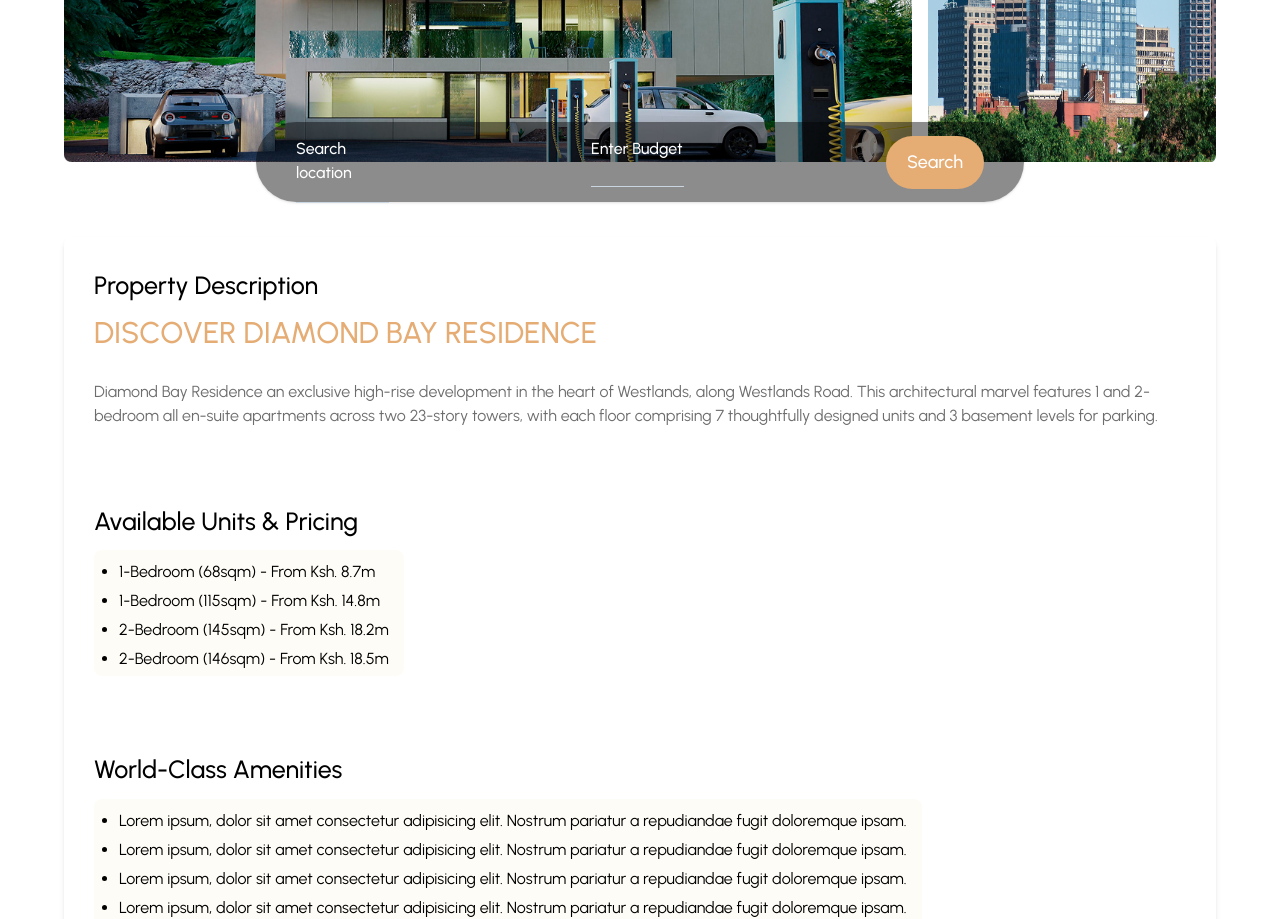
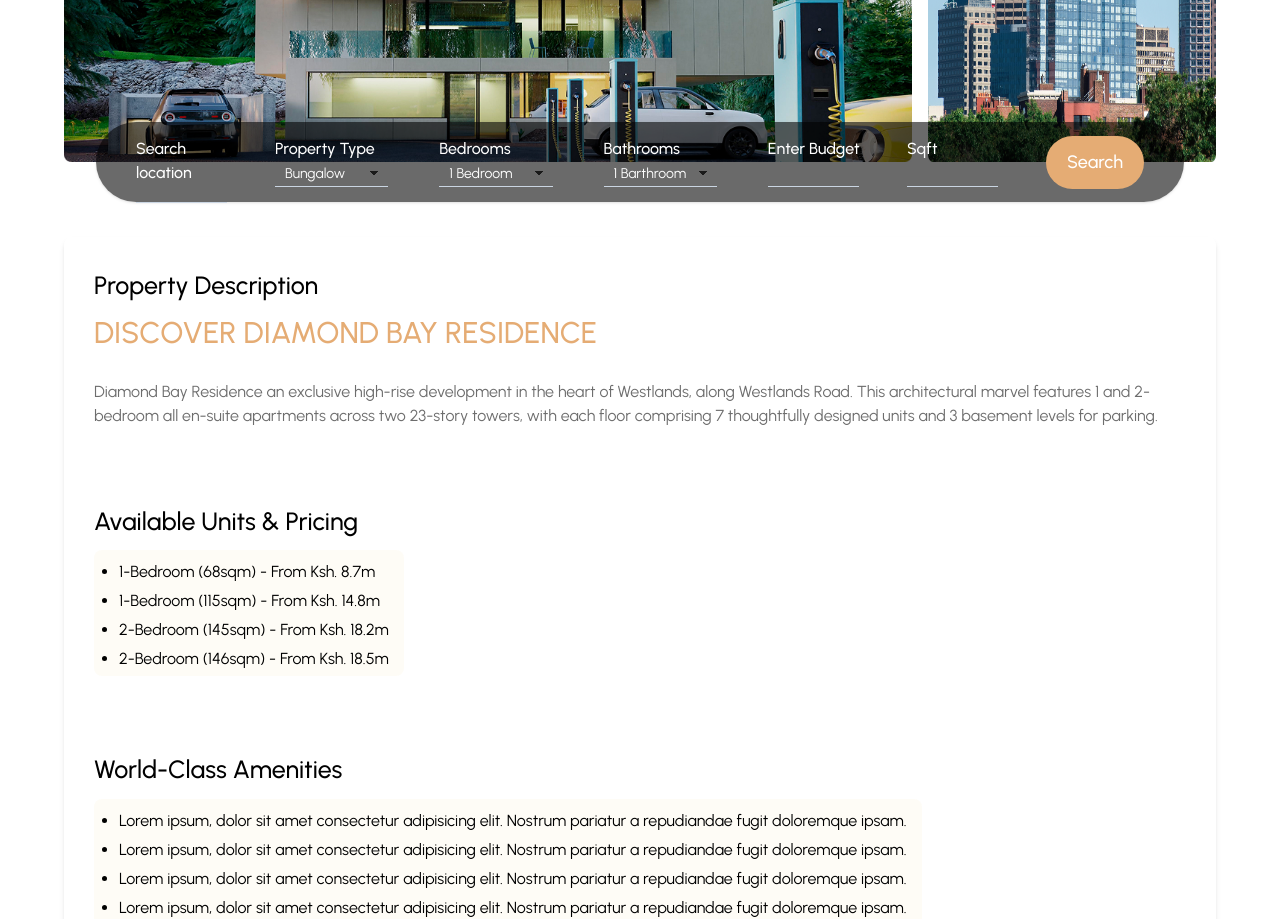
Before and after one commit to manucho4015/luxe-consult-react, a React (Vite) app: page /property-search/1 in a window 1280 px wide. Shown: the part 1120-2039 px from the top of the page. Built offline with nearby package versions, Linux system fonts and the light colour scheme.

Commit message:
update filters

```diff
--- a/src/data/home.ts
+++ b/src/data/home.ts
@@ -40,3 +40,4 @@ export const selectToggles = [
 export const propertyTypes = ['bungalow', 'apartment', 'modern villa', 'townhouse', 'penthouse']
 
 export const bedrooms = ['bedsitter', '1 bedroom', '2 bedrooms', '3 bedrooms', '4 bedrooms']
+export const bathrooms = ['1 bathroom', '2 bathrooms', '3 bathrooms', '4 bathrooms']
--- a/src/pages/single-property/components/Filter.tsx
+++ b/src/pages/single-property/components/Filter.tsx
@@ -1,15 +1,113 @@
+import { useState } from 'react'
 import { motion } from "framer-motion"
 
+// data
+import { propertyTypes, bedrooms, bathrooms } from '../../../data/home'
+
 const Filter = () => {
+    const [propertyType, setPropertyType] = useState('bungalow')
+    const [showPropertyDropdown, setShowPropertyDropdown] = useState(false)
+    const [bedroomState, setBedroomState] = useState('1 bedroom')
+    const [showBedroomsDropdown, setShowBedroomsDropdown] = useState(false)
+    const [bathroomState, setBathroomState] = useState('1 barthroom')
+    const [showBathroomsDropdown, setShowBathroomsDropdown] = useState(false)
+
     return (
         <div className="absolute -bottom-10 flex flex-col w-full items-center">
-            <div className="w-[90%] h-[100px] md:w-[60%] md:min-w-[236px] md:h-[80px] pl-[40px] pr-[15px] md:px-[40px] bg-[#00000073] text-white shadow flex items-center justify-between rounded-[100px] mt-[15px]">
-                <div className="h-[50px] min-w-[49px] w-[15%] flex flex-col justify-between">
+            <div className="w-[90%] h-[100px] md:w-[85%] md:min-w-[236px] md:h-[80px] pl-[40px] pr-[15px] md:px-[40px] bg-[#00000095] text-white shadow flex items-center justify-between rounded-[100px] mt-[15px]">
+
+                {/* location */}
+                <div className="h-[50px] min-w-[49px] w-[10%] flex flex-col justify-between">
                     <p className='text-[16px] font-medium'>Search location</p>
+                    <input type="text" name="message" id="message" className=' h-[38px] w-[90%] bg-transparent border-b-[1.65px] border-slate-300 px-[20px] text-sm outline-none focus:border-primary focus:border-b-[1.65px] ease-in-out duration-200' />
+                </div>
+
+                {/* property type */}
+                <div className="h-[50px] min-w-[49px] w-[12.5%] flex flex-col justify-between">
+                    <p className='text-[16px] font-medium capitalize'>property type</p>
+                    <div onClick={() => setShowPropertyDropdown(!showPropertyDropdown)} className=" h-[38px] w-[90%] bg-transparent border-b-[1.65px] border-slate-300 px-[10px] text-sm flex items-center justify-between cursor-default relative">
+                        <p className='capitalize'>{propertyType}</p>
+                        <motion.img animate={{ rotate: showPropertyDropdown ? 180 : 0 }} src="/chevron-down-black.svg" alt="chevron down" className='w-[8px] h-[5px]' />
+
+                        {/* dropdown */}
+                        {
+                            showPropertyDropdown && (
+                                <div className="w-[10vw] rounded-lg bg-black text-white shadow absolute top-[30px] left-[15px]">
+                                    <ul>
+                                        {
+                                            propertyTypes.map((type, index) => (
+                                                <li key={index} className={`hover:bg-slate-200 hover:text-black ease-in-out duration-100 capitalize h-[25px] px-[5px] ${index === 0 && 'rounded-t-lg'} ${index === propertyTypes.length - 1 && 'rounded-b-lg'}`} onClick={() => setPropertyType(type)}>{type}</li>
+                                            ))
+                                        }
+                                    </ul>
+                                </div>
+                            )
+                        }
+
+                    </div>
+                </div>
+
+                {/* bedrooms */}
+                <div className="h-[50px] min-w-[49px] w-[12.5%] flex flex-col justify-between">
+                    <p className='text-[16px] font-medium capitalize'>bedrooms</p>
+                    <div onClick={() => setShowBedroomsDropdown(!showBedroomsDropdown)} className=" h-[38px] w-[90%] bg-transparent border-b-[1.65px] border-slate-300 px-[10px] text-sm text-[#BACBC8
+                    ] flex items-center justify-between cursor-default relative">
+                        <p className='capitalize'>{bedroomState}</p>
+                        <motion.img animate={{ rotate: showBedroomsDropdown ? 180 : 0 }} src="/chevron-down-black.svg" alt="chevron down" className='w-[8px] h-[5px]' />
+
+                        {/* dropdown */}
+                        {
+                            showBedroomsDropdown && (
+                                <div className="w-[10vw] rounded-lg bg-black text-white shadow absolute top-[30px] left-[15px]">
+                                    <ul>
+                                        {
+                                            bedrooms.map((bedroom, index) => (
+                                                <li key={index} className={`hover:bg-slate-200 hover:text-black ease-in-out duration-100 capitalize h-[25px] px-[5px] ${index === 0 && 'rounded-t-lg'} ${index === bedrooms.length - 1 && 'rounded-b-lg'}`} onClick={() => setBedroomState(bedroom)}>{bedroom}</li>
+                                            ))
+                                        }
+                                    </ul>
+                                </div>
+                            )
+                        }
+
+                    </div>
+                </div>
+
+                {/* bathrooms */}
+                <div className="h-[50px] min-w-[49px] w-[12.5%] flex flex-col justify-between">
+                    <p className='text-[16px] font-medium capitalize'>bathrooms</p>
+                    <div onClick={() => setShowBathroomsDropdown(!showBathroomsDropdown)} className=" h-[38px] w-[90%] bg-transparent border-b-[1.65px] border-slate-300 px-[10px] text-sm text-[#BACBC8
+                    ] flex items-center justify-between cursor-default relative">
+                        <p className='capitalize'>{bathroomState}</p>
+                        <motion.img animate={{ rotate: showBathroomsDropdown ? 180 : 0 }} src="/chevron-down-black.svg" alt="chevron down" className='w-[8px] h-[5px]' />
+
+                        {/* dropdown */}
+                        {
+                            showBathroomsDropdown && (
+                                <div className="w-[10vw] rounded-lg bg-black text-white shadow absolute top-[30px] left-[15px]">
+                                    <ul>
+                                        {
+                                            bathrooms.map((bathroom, index) => (
+                                                <li key={index} className={`hover:bg-slate-200 hover:text-black ease-in-out duration-100 capitalize h-[25px] px-[5px] ${index === 0 && 'rounded-t-lg'} ${index === bathrooms.length - 1 && 'rounded-b-lg'}`} onClick={() => setBathroomState(bathroom)}>{bathroom}</li>
+                                            ))
+                                        }
+                                    </ul>
+                                </div>
+                            )
+                        }
+
+                    </div>
+                </div>
+
+                {/* budget */}
+                <div className="h-[50px] min-w-[49px] w-[10%] flex flex-col justify-between">
+                    <p className='text-[16px] font-medium'>Enter Budget</p>
                     <input type="text" name="message" id="message" className=' h-[38px] w-[90%] bg-transparent border-b-[1.65px] border-slate-300 px-[20px] text-sm text-[#797E82] outline-none focus:border-primary focus:border-b-[1.65px] ease-in-out duration-200' />
                 </div>
-                <div className="h-[50px] min-w-[49px] w-[15%] flex flex-col justify-between">
-                    <p className='text-[16px] font-medium'>Enter Budget</p>
+
+                {/* square feet */}
+                <div className="h-[50px] min-w-[49px] w-[10%] flex flex-col justify-between">
+                    <p className='text-[16px] font-medium'>Sqft</p>
                     <input type="text" name="message" id="message" className=' h-[38px] w-[90%] bg-transparent border-b-[1.65px] border-slate-300 px-[20px] text-sm text-[#797E82] outline-none focus:border-primary focus:border-b-[1.65px] ease-in-out duration-200' />
                 </div>
                 <motion.div whileTap={{ scale: .95 }}
```
